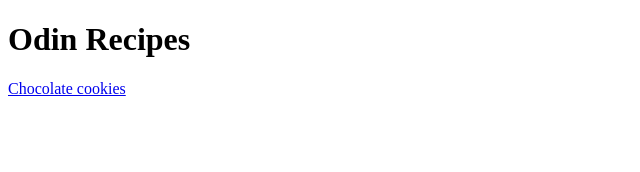
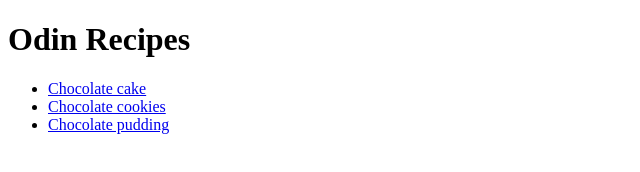
Before and after one commit to lauravaltmane/odin-recipes, a plain HTML site: page index.html in a window 1280 px wide. Shown: the whole page, without its empty margins (0-640 px from the left). Drawn offline with Linux system fonts and the light colour scheme.

Commit message:
Add links to recipes

```diff
--- a/index.html
+++ b/index.html
@@ -10,7 +10,13 @@
 
 <body>
     <h1>Odin Recipes</h1>
-    <a href="./recipes/chocolate-cookies.html">Chocolate cookies</a>
+    <p>
+        <ul>
+            <li><a href="./recipes/chocolate-cake.html">Chocolate cake</a></li>
+            <li><a href="./recipes/chocolate-cookies.html">Chocolate cookies</a></li>
+            <li><a href="./recipes/chocolate-pudding.html">Chocolate pudding</a></li>
+        </ul>
+    </p>
 </body>
 
 </html>
```
